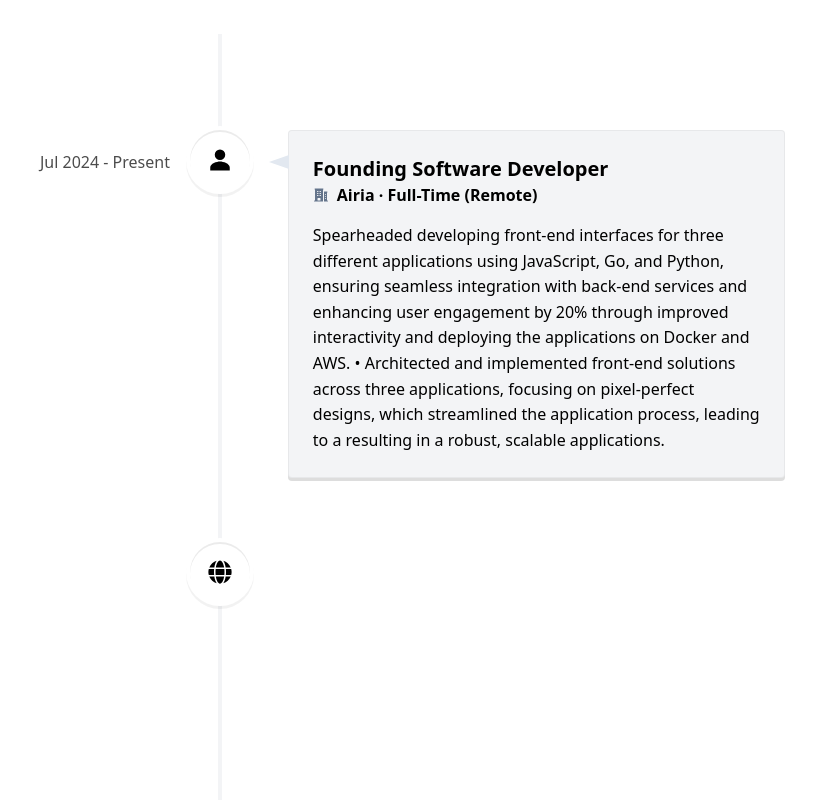
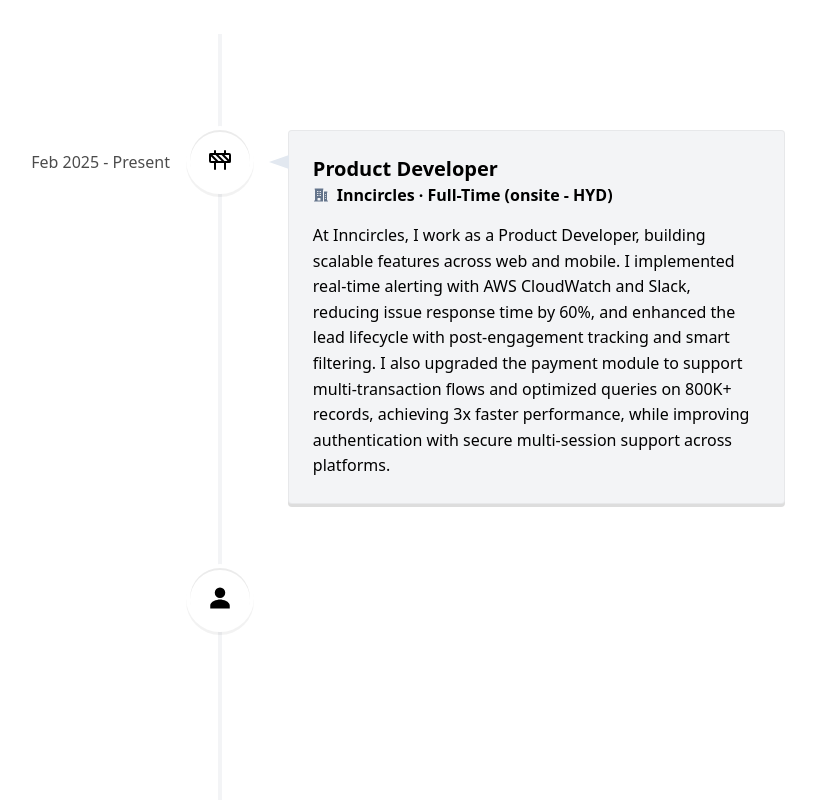
Before and after one commit to codewithnadeem14502/Portfoliov2, a React (Vite) app: page / in a window 1280 px wide. Shown: the part 4140-4940 px from the top of the page, without its empty margins (420-1236 px from the left). Built offline with nearby package versions, Linux system fonts and the light colour scheme.

Commit message:
Update: job details and projects

```diff
--- a/src/pages/Experience.jsx
+++ b/src/pages/Experience.jsx
@@ -5,15 +5,10 @@ import {
 } from "react-vertical-timeline-component";
 import "react-vertical-timeline-component/style.min.css";
 import { HiBuildingOffice2 } from "react-icons/hi2";
-import {
-  FaBriefcase,
-  FaUserGraduate,
-  FaChalkboardTeacher,
-  FaGlobe,
-} from "react-icons/fa";
+import { FaBriefcase, FaChalkboardTeacher, FaGlobe } from "react-icons/fa";
 import { IoPersonSharp } from "react-icons/io5";
-
-import { MdOutlineWeb } from "react-icons/md";
+import { LuConstruction } from "react-icons/lu";
+import { MdCastForEducation } from "react-icons/md";
 import { useTheme } from "../utils/ThemeContext";
 
 const Experience = () => {
@@ -52,8 +47,44 @@ const Experience = () => {
             color: isDarkMode ? "#fff" : "#000",
             fontWeight: "bold",
           }}
+          date="Feb 2025 - Present"
           contentArrowStyle={{ borderRight: "20px solid  rgb(226 232 240)" }}
-          date="Jul 2024 - Present"
+          iconStyle={{ background: "#fff", color: "#000" }}
+          icon={<LuConstruction />}
+        >
+          <h3 className="vertical-timeline-element-title  text-xl">
+            Product Developer
+          </h3>
+          <div className="flex  items-center">
+            <HiBuildingOffice2 className="mr-2 text-slate-500" />
+            <h4 className="vertical-timeline-element-subtitle font-semibold">
+              Inncircles · Full-Time (onsite - HYD)
+            </h4>
+          </div>
+
+          <p>
+            At Inncircles, I work as a Product Developer, building scalable
+            features across web and mobile. I implemented real-time alerting
+            with AWS CloudWatch and Slack, reducing issue response time by 60%,
+            and enhanced the lead lifecycle with post-engagement tracking and
+            smart filtering. I also upgraded the payment module to support
+            multi-transaction flows and optimized queries on 800K+ records,
+            achieving 3x faster performance, while improving authentication with
+            secure multi-session support across platforms.{" "}
+          </p>
+        </VerticalTimelineElement>
+        <VerticalTimelineElement
+          className="vertical-timeline-element--work "
+          contentStyle={{
+            background: isDarkMode ? "rgba(255, 255, 255, 0.05)" : "#f3f4f6",
+            border: isDarkMode
+              ? "1px solid rgba(255, 255, 255, 0.05)"
+              : "1px solid rgba(0, 0, 0, 0.05)",
+            color: isDarkMode ? "#fff" : "#000",
+            fontWeight: "bold",
+          }}
+          contentArrowStyle={{ borderRight: "20px solid  rgb(226 232 240)" }}
+          date="Jul 2024 - Feb 2025"
           iconStyle={{ background: "#fff", color: "#000" }}
           icon={<IoPersonSharp />}
         >
@@ -78,6 +109,7 @@ const Experience = () => {
             robust, scalable applications.
           </p>
         </VerticalTimelineElement>
+
         <VerticalTimelineElement
           className="vertical-timeline-element--work "
           contentStyle={{
@@ -128,7 +160,7 @@ const Experience = () => {
           contentArrowStyle={{ borderRight: "20px solid  rgb(226 232 240)" }}
           date="Jan 2024 - Feb 2024"
           iconStyle={{ background: "#fff", color: "#000" }}
-          icon={<FaBriefcase />}
+          icon={<MdCastForEducation />}
         >
           <h3 className="vertical-timeline-element-title text-xl">
             Software Developer
@@ -195,7 +227,7 @@ const Experience = () => {
           contentArrowStyle={{ borderRight: "20px solid  rgb(226 232 240)" }}
           date="Jan 2023 - Mar 2023"
           iconStyle={{ background: "#fff", color: "#000" }}
-          icon={<MdOutlineWeb />}
+          icon={<FaBriefcase />}
         >
           <h3 className="vertical-timeline-element-title text-xl">
             Frontend Developer
--- a/src/pages/Skill.jsx
+++ b/src/pages/Skill.jsx
@@ -10,13 +10,16 @@ const skills = [
   "JavaScript",
   "TypeScript",
   "React",
+  "Angular",
   "Next.js",
+  "React Native",
   "Node.js",
   "Express",
   "Redux",
   "MongoDB",
   "Git",
   "Tailwind",
+  "SCSS",
   "Framer Motion",
   "Docker",
   "AWS",
--- a/src/utils/ProjectData.jsx
+++ b/src/utils/ProjectData.jsx
@@ -4,9 +4,27 @@ import Img3 from "../assets/cardClash.png";
 import Img4 from "../assets/bookpeida.png";
 import Img5 from "../assets/NexiumTracker.png";
 export const projectsData = [
+  // 1
   {
-    // 1
-    name: "PG Mangement",
+    name: "Holiday",
+    description:
+      "Transforming travel with seamless booking, advanced search, and secure payments for effortless exploration and peace of mind.",
+    skills: [
+      "TypeScript",
+      "ReactJs",
+      "NodeJS",
+      "ExpressJS",
+      "Mongodb",
+      // "TailwindCSS",
+      "Stripe",
+    ],
+    imageUrl: Img1,
+    githubLink: "https://github.com/codewithnadeem14502/Holiday.com",
+    liveSiteLink: "https://hoilday-app.vercel.app/",
+  },
+  // 2
+  {
+    name: "PG Management",
     description:
       "Featuring dual-layered authentication for admins and users. Implemented real-time updates and advanced search functionalities for efficient tenant management,with  history page",
     skills: ["ReactJs", "TailwindCSS", "NodeJS", "ExpressJS", "Mongodb"],
@@ -14,16 +32,16 @@ export const projectsData = [
     githubLink: "https://github.com/codewithnadeem14502/pgmanagement",
     liveSiteLink: "https://pgmanagement-seven.vercel.app/",
   },
+  // 3
   {
-    // 2
     name: "Card Clash",
     description:
-      "Card-matching to life as two players face off matches, enjoy smooth gameplay enhanced by a visually appealing UI. Key features include tracking wrong moves to add a strategic twist and unique card designs.",
+      "Two players face off in a smooth card-matching game with a visually appealing UI, wrong-move tracking for a strategic twist, and unique card designs.",
     skills: [
       "ReactJs",
       "Typescript",
       "NodeJS",
-      "ExpressJS",
+      // "ExpressJS",
       "Mongodb",
       "Frame-motion",
     ],
@@ -33,6 +51,16 @@ export const projectsData = [
   },
   // 4
   {
+    name: "Bookpeida",
+    description:
+      "Bookpedia merges tech and literature, offering an extensive book collection. With personal libraries and smooth navigation, it's a haven for book lovers with payment Integration.",
+    skills: ["HTML", "CSS", "ReactJs", "TailwindCSS", "Redux", "RazorPay"],
+    imageUrl: Img4,
+    githubLink: "https://github.com/codewithnadeem14502/Bookpedia",
+    liveSiteLink: "https://bookpedia-bay.vercel.app/",
+  },
+  // 5
+  {
     name: "Nexium Tracker",
     description:
       "A scalable inventory management system, with SOLID principles & maintainable backend architecture. Integrated features like order processing, user management, and advanced validation for data integrity.",
@@ -41,34 +69,5 @@ export const projectsData = [
     githubLink: "https://github.com/codewithnadeem14502/NexiumTracker",
     liveSiteLink: "https://nexium-tracker.vercel.app/",
   },
-  // 5
-  {
-    name: "Bookpeida",
-    description:
-      "Bookpedia merges tech and literature, offering an extensive book collection. With personal libraries and smooth navigation, it's a haven for book lovers with payment Integration.",
-    skills: ["HTML", "CSS", "ReactJs", "TailwindCSS", "Redux", "RazorPay"],
-    imageUrl: Img4,
-    githubLink: "https://github.com/codewithnadeem14502/Bookpedia",
-    liveSiteLink: "https://bookpedia-bay.vercel.app/",
-  },
-  {
-    // 6
-    name: "Holiday",
-    description:
-      "Holiday: Transforming travel with seamless booking, advanced search, and secure payments for effortless exploration and peace of mind.      ",
-    skills: [
-      "ReactJs",
-      "NodeJS",
-      "ExpressJS",
-      "Mongodb",
-      "TailwindCSS",
-      "TypeScript",
-      "Stripe",
-    ],
-    imageUrl: Img1,
-    githubLink: "https://github.com/codewithnadeem14502/Holiday.com",
-    liveSiteLink: "https://hoilday-app.vercel.app/",
-  },
-
   // Add more project objects as needed
 ];
```
Also changed, not shown: src/utils/Details.jsx (+0 -7 lines).
